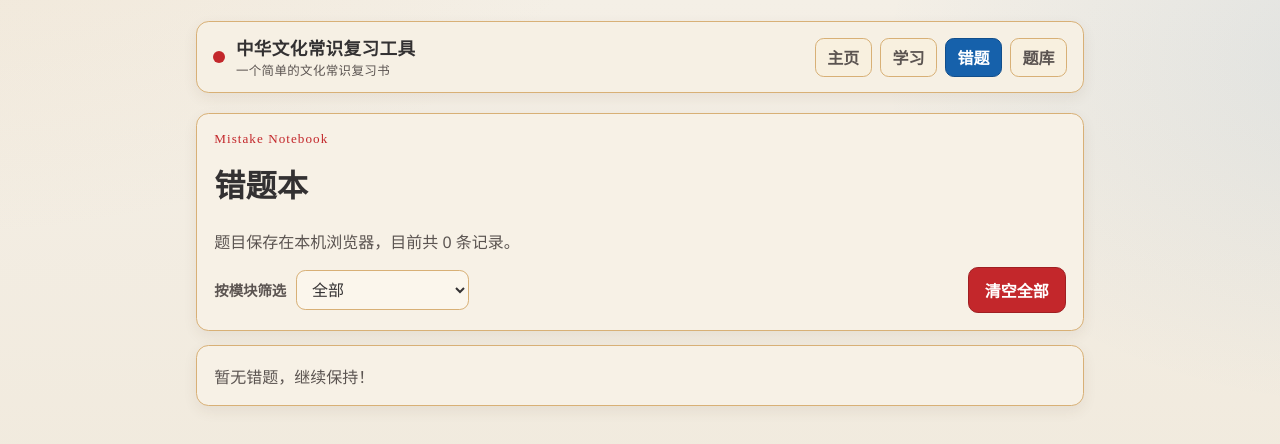
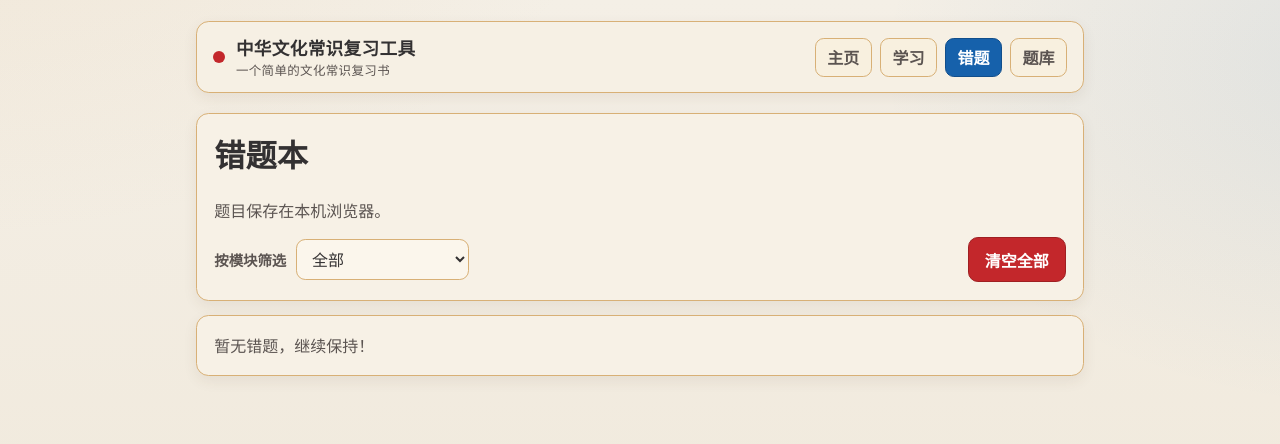
Before and after one commit to AlsoWereMe/ChineseReviewer, a React (Vite) app: page /mistakes in a window 1280 px wide. Shown: the top 444 px of the page. Built offline with nearby package versions, Linux system fonts and the light colour scheme.

Commit message:
refactor: remove eyebrow text and question count display from Mistakes page for improved clarity and cleaner UI

```diff
--- a/src/pages/Mistakes.tsx
+++ b/src/pages/Mistakes.tsx
@@ -47,9 +47,8 @@ export function Mistakes() {
   return (
     <div className="mistakes-page">
       <section className="card mistakes-top">
-        <p className="eyebrow">Mistake Notebook</p>
         <h1 className="page-title">错题本</h1>
-        <p className="page-lead">题目保存在本机浏览器，目前共 {totalAll} 条记录。</p>
+        <p className="page-lead">题目保存在本机浏览器。</p>
 
         <div className="filter-row">
           <label htmlFor="module-filter">按模块筛选</label>
@@ -97,7 +96,6 @@ export function Mistakes() {
             <details key={moduleId} className="module-accordion card" open={filter !== "all"}>
               <summary className="module-accordion-summary">
                 <span>{MODULE_LABELS[moduleId]}</span>
-                <span className="module-accordion-count">{items.length} 题</span>
               </summary>
               <ul className="mistake-list" role="list">
                 {items.map((m) => (
```
